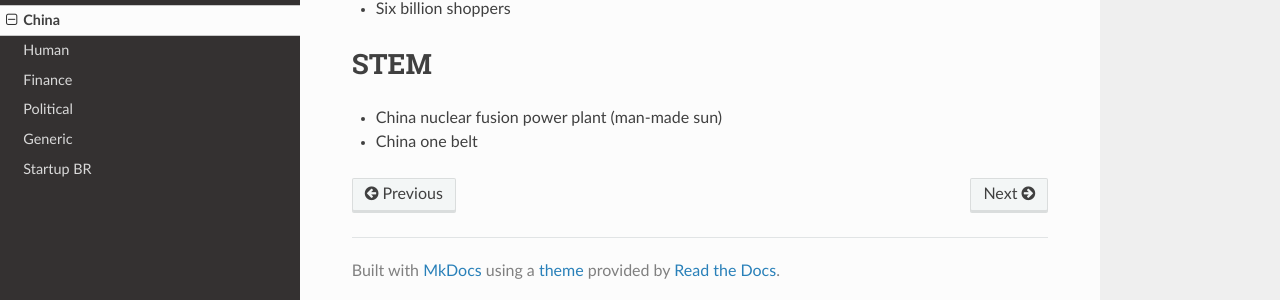
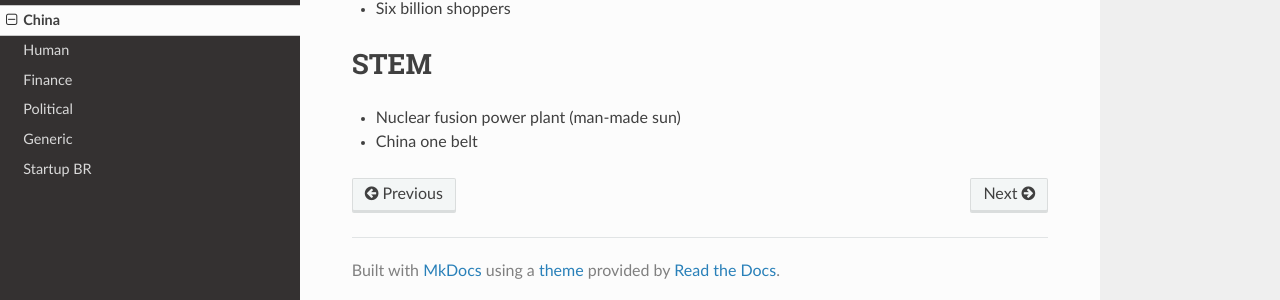
Before and after one commit to renatobrf/kindle-teca, an MkDocs documentation site: the page built from docs/china.md, in a window 1280 px wide. Shown: the part 440-740 px from the top of the page. Built offline with MkDocs 1.6.1, drawn with Linux system fonts in a browser that asks for light colours; nearby versions of some CDN libraries.

Commit message:
Update china.md

```diff
--- a/docs/china.md
+++ b/docs/china.md
@@ -11,5 +11,5 @@
 - Six billion shoppers
 
 # STEM
-- China nuclear fusion power plant (man-made sun)
+- Nuclear fusion power plant (man-made sun)
 - China one belt
```
